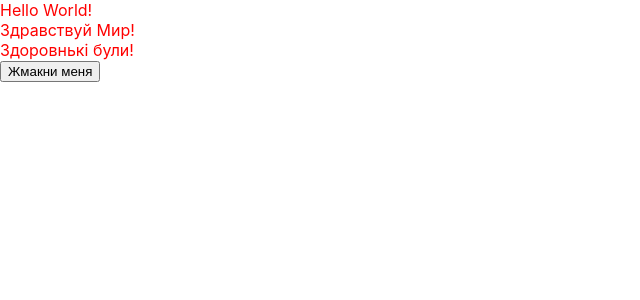
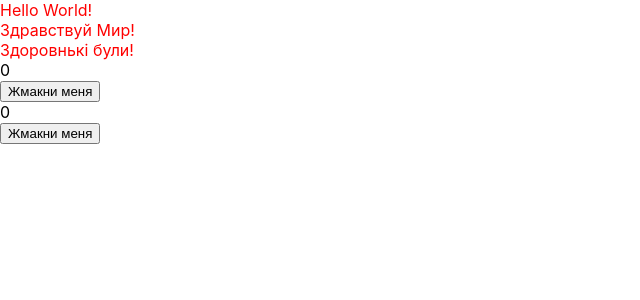
Before and after one commit to maxchv/react-demo, a React (Create React App) app: page / in a window 1280 px wide. Shown: the top 300 px of the page, without its empty margins (0-640 px from the left). Built offline with nearby package versions, Linux system fonts and the light colour scheme.

Commit message:
Implemented method countUp to component Button

```diff
--- a/src/App.js
+++ b/src/App.js
@@ -9,6 +9,7 @@ function App() {
         <Hello message="Здравствуй Мир!"/>
         <Hello message="Здоровнькі були!"/>
         <Button text="Жмакни меня" />
+        <Button text="Жмакни меня" />
     </div>
     );
 }
--- a/src/Button.js
+++ b/src/Button.js
@@ -1,16 +1,31 @@
 import React, { Component } from 'react';
 
 class Button extends Component {
+    state = {
+        count: 0
+    }
+
+    constructor(props) {
+        super(props);
+        this.countUp = this.countUp.bind(this);
+    }
 
     countUp() {
         console.log("countUp()");
+        //this.setState({ count: this.state.count+1 });
+        this.setState((prevState, prevProps) => {
+            return { count: prevState.count + 1 };
+        });
     }
 
     render() {
         return (
-            <button onClick={this.countUp}>
-                {this.props.text}
-            </button>
+            <div>
+                <div>{this.state.count}</div>
+                <button onClick={this.countUp}>
+                    {this.props.text}
+                </button>
+            </div>
         );
     }
 }
```
